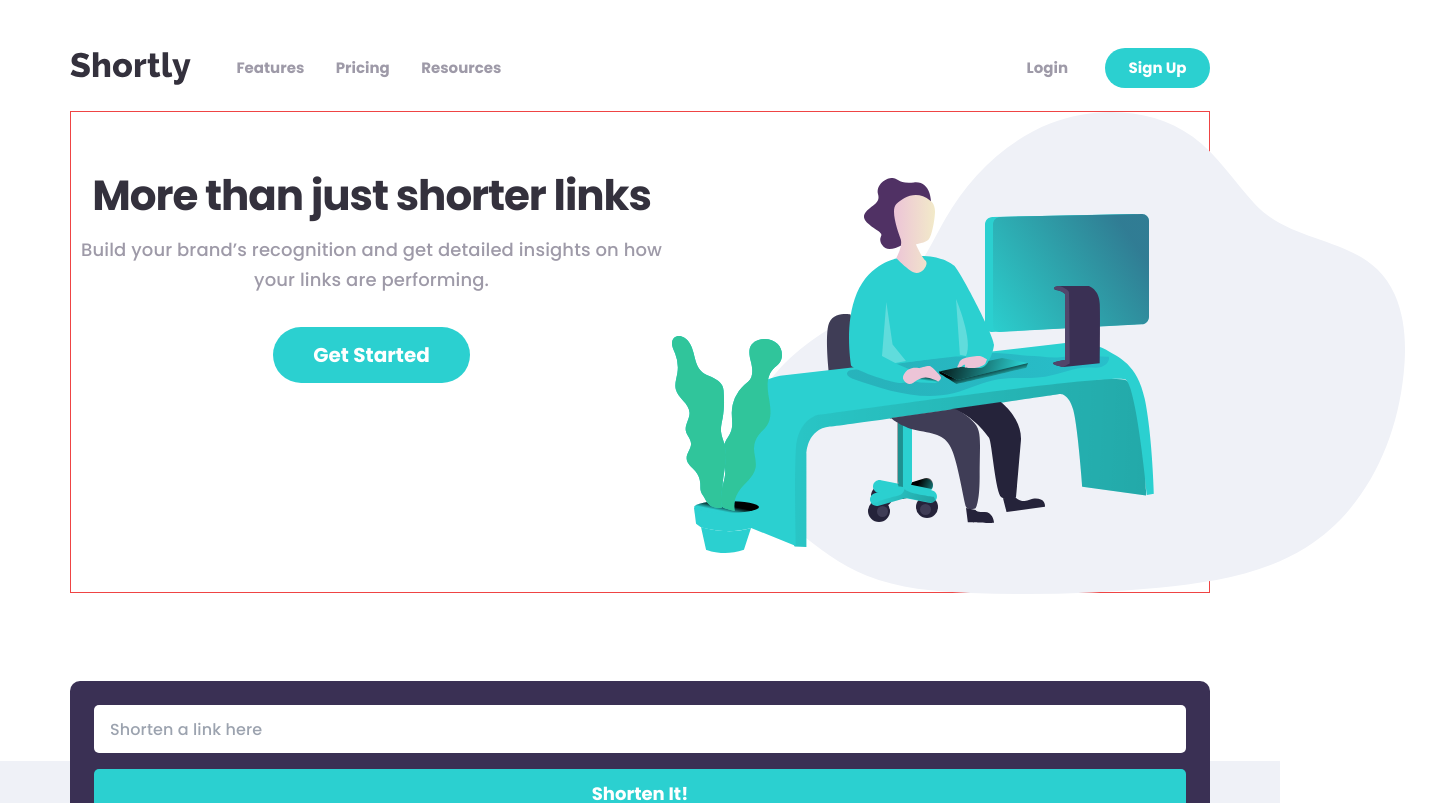
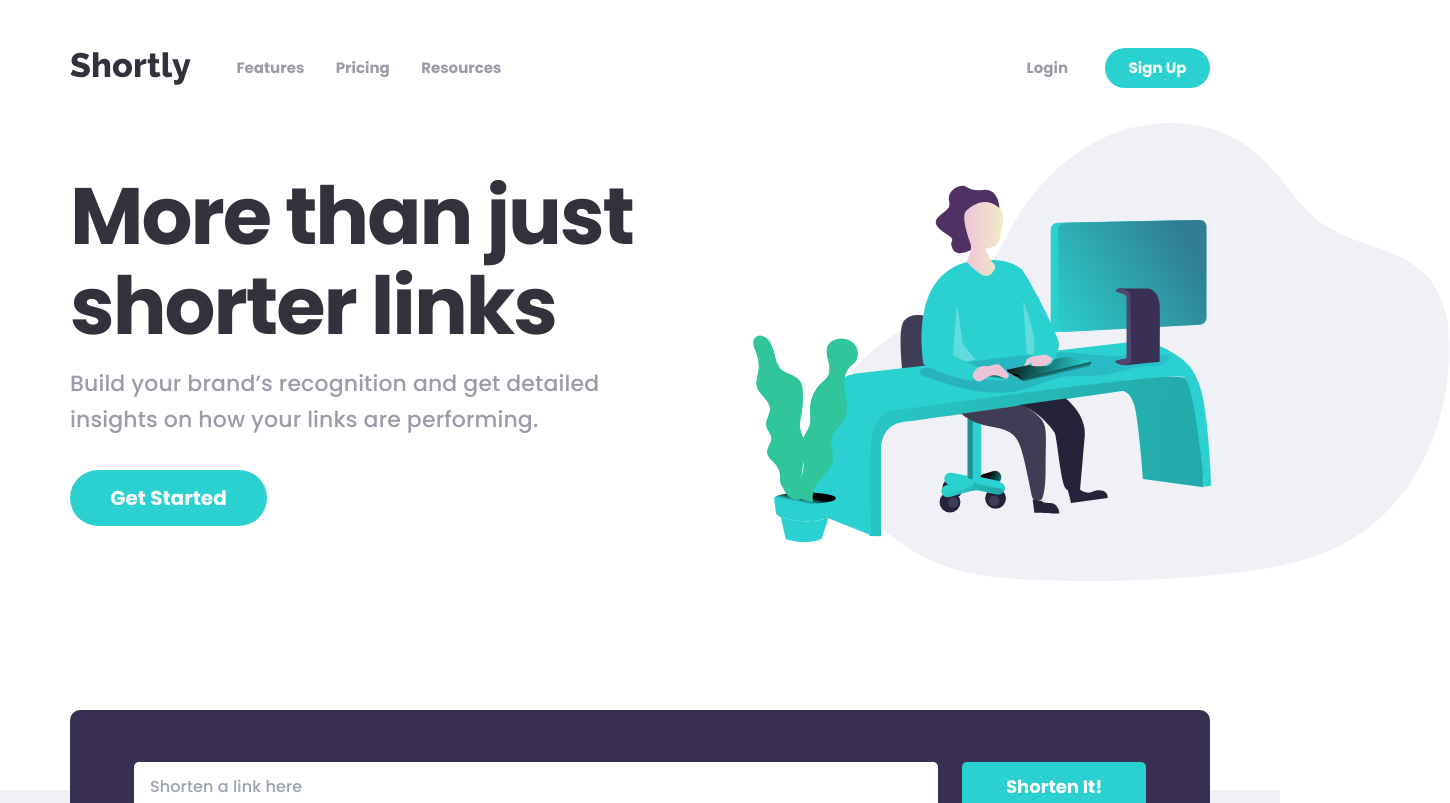
Before and after one commit to Afolabi-bit/url-shortener, a React (Vite) app: page / in a window 1280 px wide. Shown: the top 803 px of the page, 1450 px wide, since content can reach past the window. Built offline with nearby package versions, Linux system fonts and the light colour scheme.

Commit message:
progress on desktop screen

```diff
--- a/src/components/Hero.jsx
+++ b/src/components/Hero.jsx
@@ -5,7 +5,8 @@ import HeroIllustration from "/images/illustration-working.svg";
 const Hero = () => {
 	return (
 		<section className="min-h-[558px] w-full pt-[23px] pb-[88px]">
-			<div className="container lg:flex lg:flex-row-reverse lg:h-[482px] border border-red-500 ">
+			<div className="container lg:flex lg:flex-row-reverse lg:gap-[102px] ">
+				{/* Mobile hero image */}
 				<div className="w-full  lg:hidden ">
 					<div className="absolute top-[96px] right-0 w-[305px] h-[337px] overflow-hidden ">
 						<img
@@ -21,20 +22,21 @@ const Hero = () => {
 					/>
 				</div>
 
-				<div className="hidden lg:block lg:w-[733px]">
+				{/* Desktop hero image */}
+				<div className="hidden lg:block lg:w-[500px]">
 					<img
 						src={HeroIllustration}
 						alt=""
-						className="absolute"
+						className="absolute scale-[0.95]"
 					/>
 				</div>
 
-				<div className="flex flex-col items-center h-[289px] mt-[60px] ">
-					<h1 className="font-bold text-[42px] leading-[48px] text-center tracking-[-1.05px] text-myPurple1 mb-[15px] ">
+				<div className="flex flex-col items-center h-[289px] mt-[60px] md:items-start md:w-[593px] md:h-[451px] ">
+					<h1 className="font-bold text-[42px] leading-[48px] text-center tracking-[-1.05px] text-myPurple1 mb-[15px] md:font-bold md:leading-[90px] md:tracking-[-2px] lg:text-[80px] md:text-left">
 						More than just shorter links
 					</h1>
 
-					<p className="font-[500] text-[18px] leading-[30px] tracking-[0.12px] text-center text-myGray1 mb-[32px] ">
+					<p className="font-[500] text-[18px] leading-[30px] tracking-[0.12px] text-center text-myGray1 mb-[32px]  md:text-[22px] md:leading-[36px] md:tracking-[0.15px] md:text-left">
 						Build your brand’s recognition and get detailed insights on how your
 						links are performing.
 					</p>
--- a/src/components/LinkCard.jsx
+++ b/src/components/LinkCard.jsx
@@ -14,18 +14,20 @@ const LinkCard = ({ url, shortened }) => {
 	};
 
 	return (
-		<div className="h-[155px] w-full rounded-[5px] bg-white pt-[6px] pb-[16px] ">
-			<p className="font-[500] text-[16px] leading-[36px] text-myPurple1 tracking-[0.12px] px-[16px] truncate w-80 ">
-				{url}
-			</p>
-			<p className="h-[1px] w-full bg-myGray1 opacity-[0.25] mt-[6px] "></p>
-			<p className="font-[500] text-[16px] leading-[36px] text-myCyan tracking-[0.12px] px-[16px] pb-[6px] ">
-				{shortened}
-			</p>
+		<div className="h-[155px] w-full rounded-[5px] bg-white pt-[6px] pb-[16px] md:flex md:h-[72px] items-center justify-between gap-[24px] md:px-[24px] md:py-[16px]">
+			<div className="md:w-[calc(100%-103px)] md:flex md:justify-between">
+				<p className="font-[500] text-[16px] leading-[36px] text-myPurple1 tracking-[0.12px] px-[16px] truncate w-80 md:p-0 lg:w-[547px]">
+					{url}
+				</p>
+				<p className="h-[1px] w-full bg-myGray1 opacity-[0.25] mt-[6px] md:hidden"></p>
+				<p className="font-[500] text-[16px] leading-[36px] text-myCyan tracking-[0.12px] px-[16px] pb-[6px] md:p-0 ">
+					{shortened}
+				</p>
+			</div>
 			<button
 				className={`${
 					copied ? "bg-myPurple2" : "bg-myCyan"
-				} rounded-[5px] w-[calc(100%-32px)] h-[40px] mx-[16px] font-bold leading-[24px] text-white transition-all`}
+				} rounded-[5px] w-[calc(100%-32px)] h-[40px] mx-[16px] font-bold leading-[24px] text-white transition-all md:w-[103px] md:m-0`}
 				onClick={handleCopy}
 			>
 				{copied ? "Copied!" : "Copy"}
--- a/src/components/ShortenLinks.jsx
+++ b/src/components/ShortenLinks.jsx
@@ -31,14 +31,15 @@ const ShortenLinks = ({ showError, setShowError }) => {
 			action=""
 			className={`${
 				showError ? "h-[182px] top-[-91px] " : "h-[160px] top-[-80px] "
-			} absolute left-0 w-full p-[24px] bg-myPurple2 rounded-[10px] flex flex-col justify-between transition-all `}
+			} absolute left-0 w-full p-[24px] bg-myPurple2 rounded-[10px] flex flex-col justify-between transition-all md:flex-row md:gap-[24px] lg:px-[64px] lg:py-[52px] `}
 		>
-			<div>
+			<div className="w-full md:w-[calc(100%-188px)]">
 				<input
 					ref={inputRef}
 					className={`rounded-[5px] bg-white font-[500] text-[16px] leading-[36px] tracking-[0.12px] text-myPurple1 text-opacity-[0.5] placeholder:text-opacity-[0.5] h-[48px] w-full px-[16px]  outline-none ${
 						showError ? "border-[3px] border-myRed placeholder:text-myRed" : ""
-					} `}
+					}
+					`}
 					type="text"
 					name="link"
 					id="link"
@@ -60,7 +61,9 @@ const ShortenLinks = ({ showError, setShowError }) => {
 			isFetching
 				? "bg-gray-400 cursor-not-allowed"
 				: "bg-myCyan hover:opacity-80"
-		}`}
+		}
+
+		md:w-[188px] md:inline-block`}
 			>
 				{isFetching ? "Please Wait" : "Shorten It!"}
 			</button>
```
